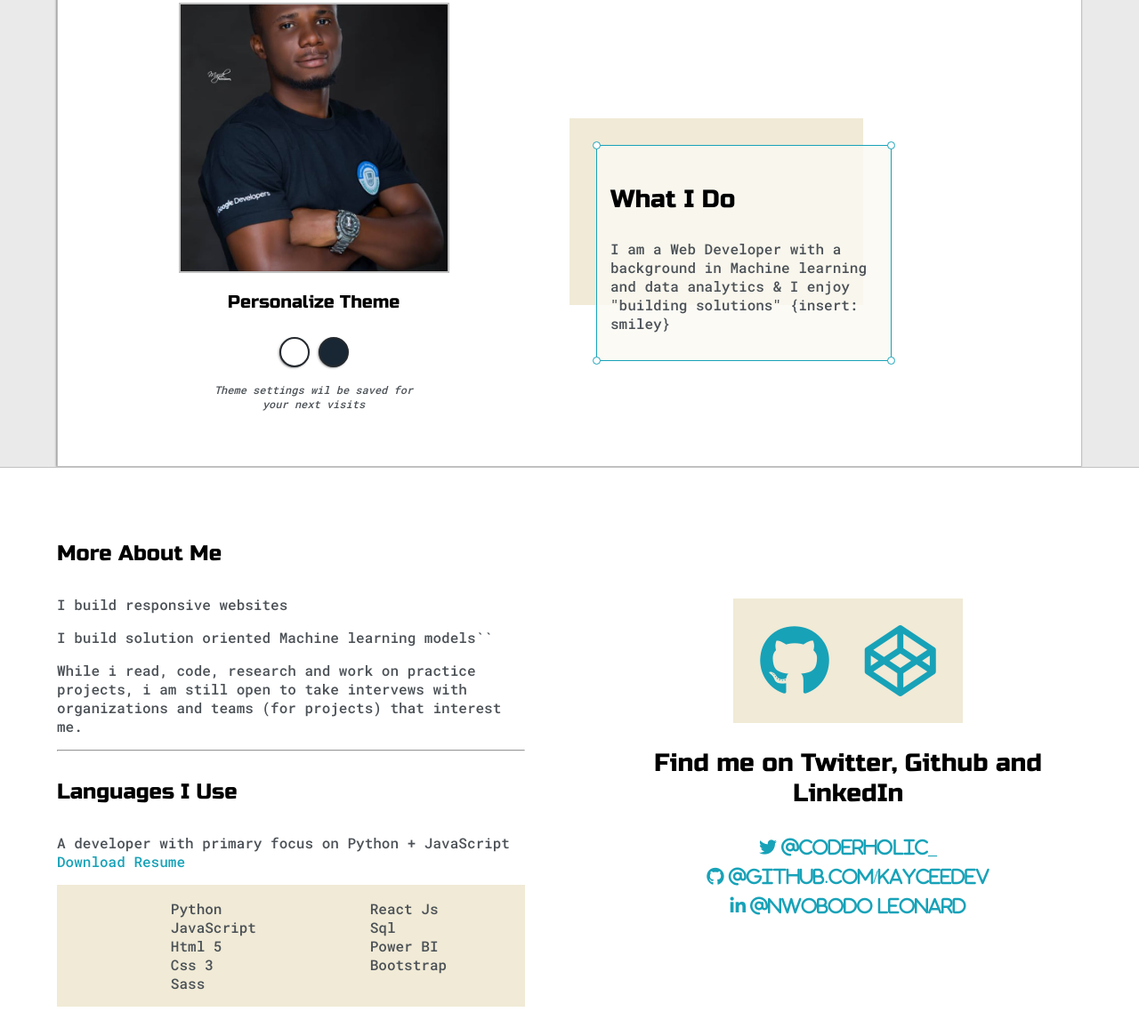
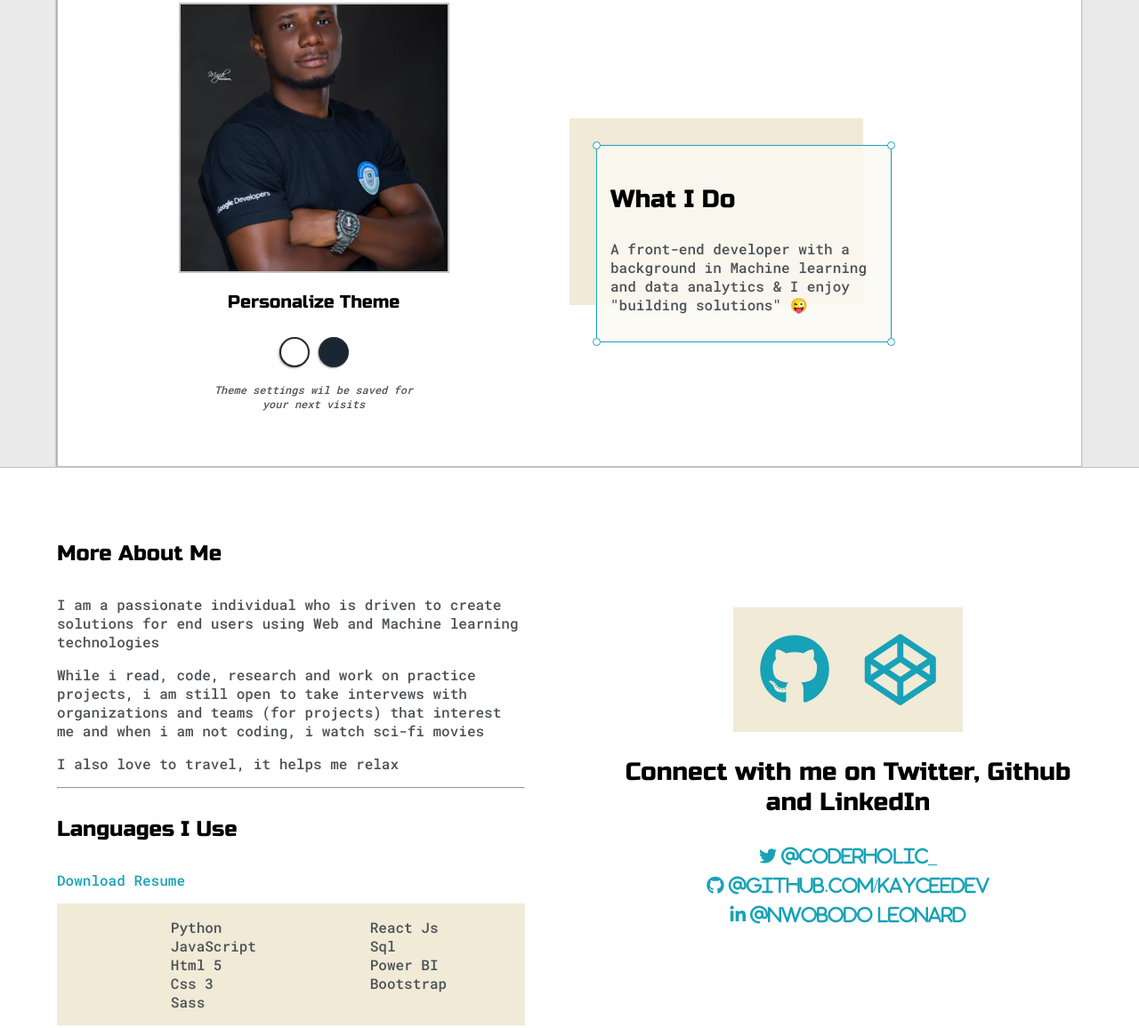
Before and after one commit to kayceeDev/new-portfolio, a plain HTML site: page index.html in a window 1280 px wide. Shown: the part 270-1426 px from the top of the page at 89% size. Drawn offline with Linux system fonts and the light colour scheme.

Commit message:
markup fixes

```diff
--- a/index.html
+++ b/index.html
@@ -64,8 +64,8 @@
                 <div id="corner-tr" class="corner"></div>
                 <h3>What I Do</h3>
                 <p>
-                  I am a Web Developer with a background in Machine learning and
-                  data analytics & I enjoy "building solutions" {insert: smiley}
+                  A front-end developer with a background in Machine learning and
+                  data analytics & I enjoy "building solutions" &#128540
                 </p>
                 <div id="corner-br" class="corner"></div>
                 <div id="corner-bl" class="corner"></div>
@@ -81,18 +81,18 @@
         <div class="about-wrapper">
           <div class="about-me">
             <h4>More About Me</h4>
-            <p>I build responsive websites</p>
-            <p>I build solution oriented Machine learning models``</p>
+            <p>I am a passionate individual who is driven to create solutions for end users using Web and Machine learning technologies
             <p>
               While i read, code, research and work on practice projects, i am
               still open to take intervews with organizations and teams (for
-              projects) that interest me.
+              projects) that interest me
+              and when i am not coding, i watch sci-fi movies
             </p>
+            <p>I also love to travel, it helps me relax</p>
             <hr />
             <h4>Languages I Use</h4>
             <p>
-              A developer with primary focus on Python + JavaScript
-              <a target="_blank" href="CVNwobodo.pdf">Download Resume</a>
+              <a target="_blank" href="NwobodoCV.pdf">Download Resume</a>
             </p>
 
             <div id="skills">
@@ -121,7 +121,7 @@
               ></a>
             </div>
 
-            <h3>Find me on Twitter, Github and LinkedIn</h3>
+            <h3>Connect with me on Twitter, Github and LinkedIn</h3>
             <a target="_blank" href="https://twitter.com/coderholic_">
               <i class="fab fa-twitter"> @coderholic_</i>
             </a>
```
Also changed, not shown: 2 other files.
